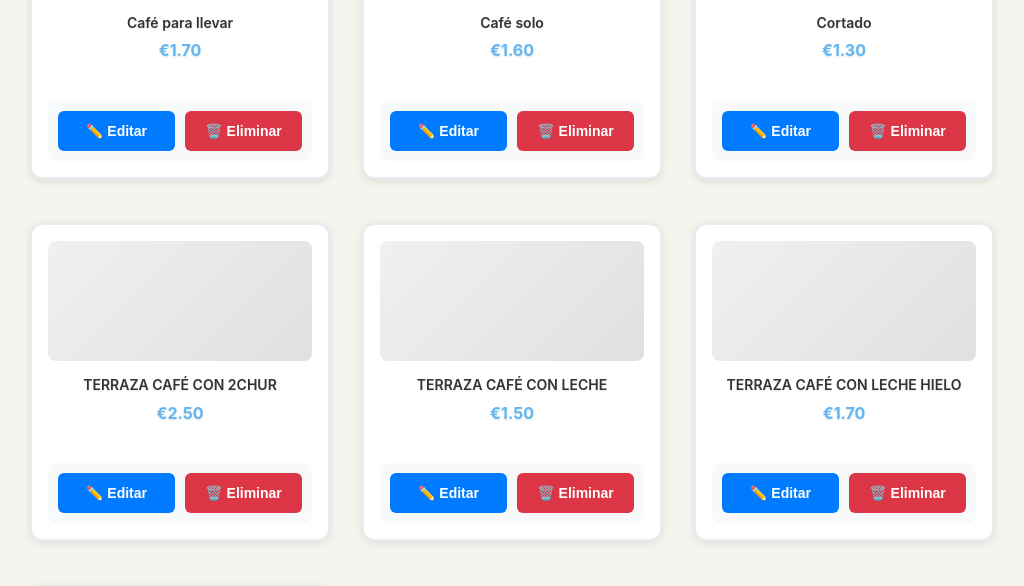
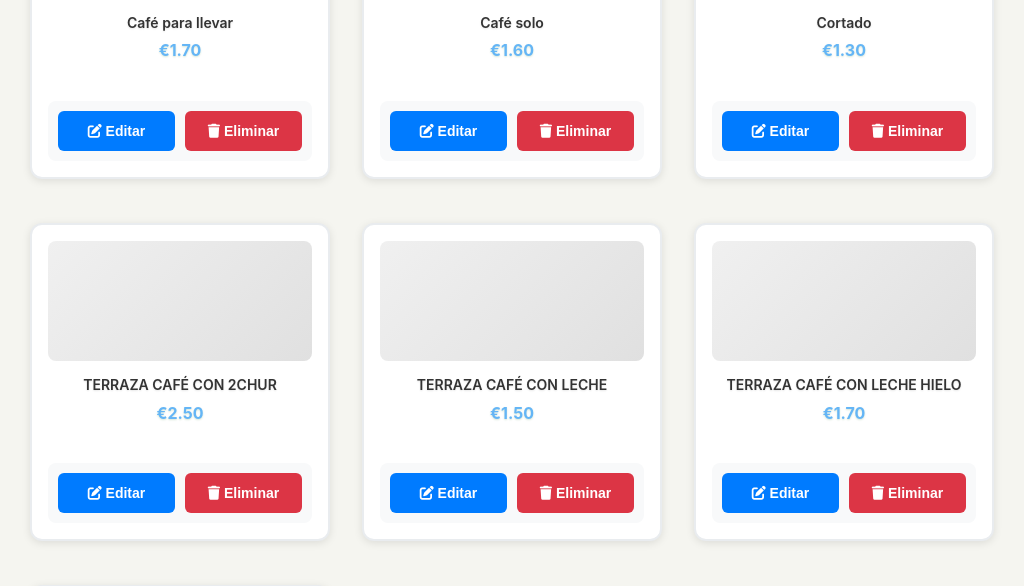
Before and after one commit to Fluxia21/BarYedraTPV, a Flask app: page /products in a window 1280 px wide. Shown: the part 1750-2336 px from the top of the page, without its empty margins (238-1262 px from the left). Run offline with Flask 3, Linux system fonts and the light colour scheme; data comes from the database, SQL or seed files in the repository; some libraries are stand-ins or nearby versions.

Commit message:
Improve the look of product editing and deletion buttons on the interface
Replaces text-based edit/delete buttons with Font Awesome icons in products.html.

Replit-Commit-Author: Agent
Replit-Commit-Session-Id: 16f3932f-c68f-4b98-ab4f-7d4d30f120a5
Replit-Commit-Screenshot-Url: https://storage.googleapis.com/screenshot-production-us-central1/f959c143-cbae-4e9e-81f4-4c4ec6c07340/662981ea-1158-42d1-b55d-037528fee5c3.jpg

```diff
--- a/templates/products.html
+++ b/templates/products.html
@@ -43,10 +43,10 @@
                 <!-- Botones de acción siempre visibles -->
                 <div class="product-actions-simple">
                     <button class="btn-edit" onclick="editProduct({{ producto.id }})" title="Editar producto">
-                        ✏️ Editar
+                        <i class="fas fa-edit"></i> Editar
                     </button>
                     <button class="btn-delete" onclick="deleteProduct({{ producto.id }}, '{{ producto.nombre }}')" title="Eliminar producto">
-                        🗑️ Eliminar
+                        <i class="fas fa-trash"></i> Eliminar
                     </button>
                 </div>
             </div>
```
